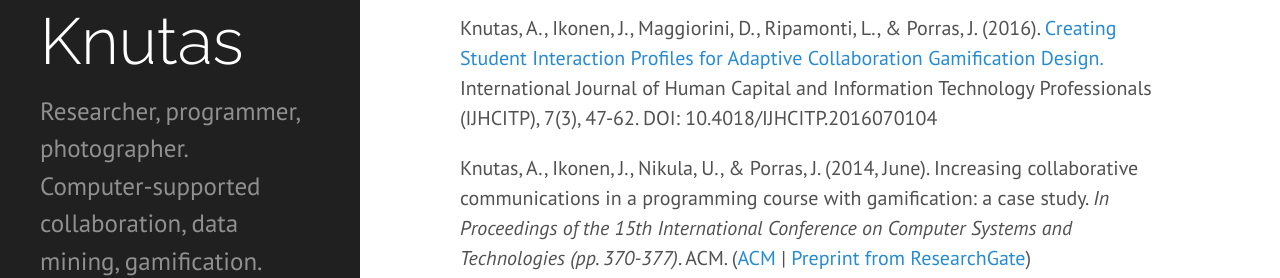
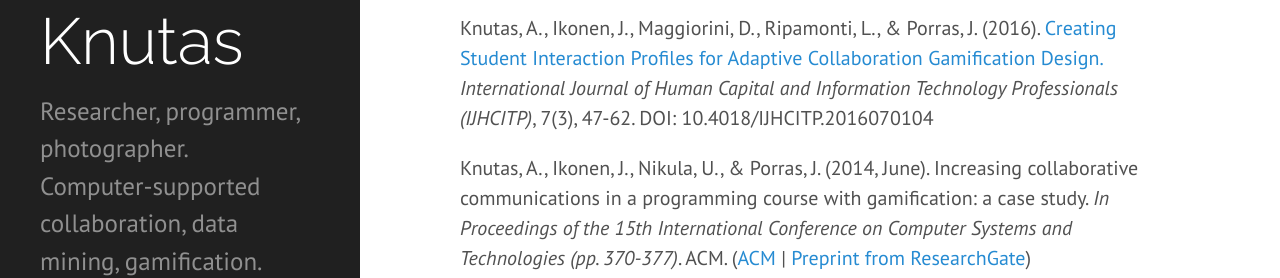
Before and after one commit to aknutas/aknutas.github.io, a Jekyll site: the page built from publications.md, in a window 1280 px wide and 900 px high, scrolled down 402 px. Shown: the part 185-463 px from the top of the window. Built offline with Jekyll 4.4.1, drawn with Linux system fonts in a browser that asks for light colours.

Commit message:
Formatting fixes

```diff
--- a/publications.md
+++ b/publications.md
@@ -15,7 +15,7 @@ Ikonen, J., Knutas, A., Wu, Y., & Agudo, I. (2015, November). Is the world ready
 <br/>
 
 #### Gamification
-Knutas, A., Ikonen, J., Maggiorini, D., Ripamonti, L., & Porras, J. (2016). [Creating Student Interaction Profiles for Adaptive Collaboration Gamification Design.](http://www.igi-global.com/article/creating-student-interaction-profiles-for-adaptive-collaboration-gamification-design/160726) International Journal of Human Capital and Information Technology Professionals (IJHCITP), 7(3), 47-62. DOI: 10.4018/IJHCITP.2016070104
+Knutas, A., Ikonen, J., Maggiorini, D., Ripamonti, L., & Porras, J. (2016). [Creating Student Interaction Profiles for Adaptive Collaboration Gamification Design.](http://www.igi-global.com/article/creating-student-interaction-profiles-for-adaptive-collaboration-gamification-design/160726) *International Journal of Human Capital and Information Technology Professionals (IJHCITP)*, 7(3), 47-62. DOI: 10.4018/IJHCITP.2016070104
 
 Knutas, A., Ikonen, J., Nikula, U., & Porras, J. (2014, June). Increasing collaborative communications in a programming course with gamification: a case study. *In Proceedings of the 15th International Conference on Computer Systems and Technologies (pp. 370-377)*. ACM.
 ([ACM](http://dl.acm.org/citation.cfm?id=2659620) | [Preprint from ResearchGate](https://www.researchgate.net/publication/268060789_Increasing_collaborative_communications_in_a_programming_course_with_gamification_A_case_study?ev=prf_pub))
```
Also changed, not shown: _posts/2016-08-24-adaptive-gamification.md (+1 -1 lines).
